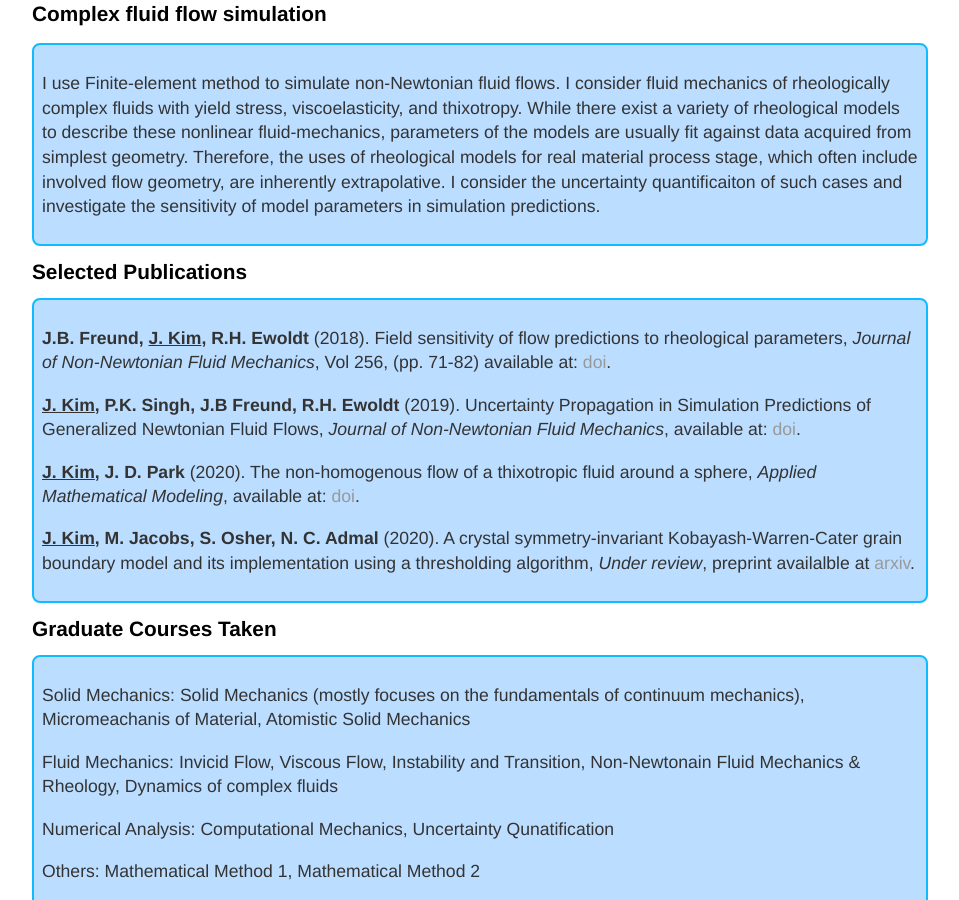
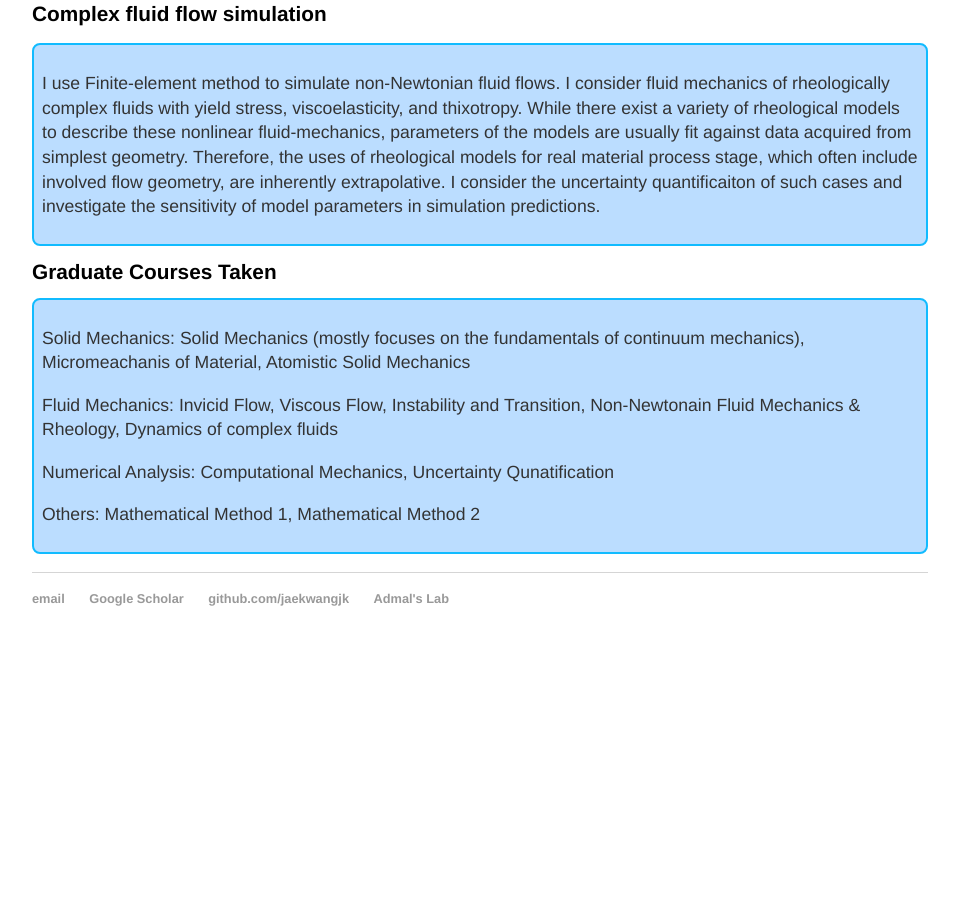
Before and after one commit to jaekwangjk/jaekwangjk.github.io, a Jekyll site: the page built from research.html, in a window 1280 px wide and 900 px high, scrolled down 1078 px. Shown: the whole window, without its empty margins (160-1119 px from the left). Built offline with Jekyll 4.4.1, drawn with Linux system fonts in a browser that asks for light colours; after the commit the page ends 1745 px from its top, so only the background shows below that.

Commit message:
correct pub

```diff
--- a/publication.html
+++ b/publication.html
@@ -6,7 +6,7 @@ title: Jaekwang Kim
 
 	<br>
 
-	<h1>Selected Publications</h1>
+	<h1>Peer Reviewed Journal</h1>
 	<div class="rounded">
 	<p>
 	<strong>J.B. Freund, <u>J. Kim</u>, R.H. Ewoldt</strong>
--- a/research.html
+++ b/research.html
@@ -66,41 +66,6 @@ title: Jaekwang Kim
 	</p></div>
 
 
-	<h1>Selected Publications</h1>
-	<div class="rounded">
-	<p>
-	<strong>J.B. Freund, <u>J. Kim</u>, R.H. Ewoldt</strong>
-	(2018). Field sensitivity of flow predictions to rheological parameters,
-	<em>Journal of Non-Newtonian Fluid Mechanics</em>,
-	Vol 256, (pp. 71-82)
-	available at: <a class="two" href="https://doi.org/10.1016/j.jnnfm.2018.03.013">doi</a>.
-	</p>
-
-	<p>
-	<strong><u>J. Kim</u>, P.K. Singh, J.B Freund, R.H. Ewoldt</strong>
-	(2019). Uncertainty Propagation in Simulation Predictions of Generalized Newtonian Fluid Flows,
-	<em>Journal of Non-Newtonian Fluid Mechanics</em>,
-	available at: <a class="two" href="https://doi.org/10.1016/j.jnnfm.2019.07.002">doi</a>.
-	</p>
-
-	<p>
-	<strong><u>J. Kim</u>, J. D. Park </strong>
-	(2020). The non-homogenous flow of a thixotropic fluid around a sphere,
-	<em> Applied Mathematical Modeling</em>,
-	available at: <a class="two" href="https://doi.org/10.1016/j.apm.2020.02.009">doi</a>.
-	</p>
-
-	<p>
-	<strong><u>J. Kim</u>, M. Jacobs, S. Osher, N. C. Admal</strong>
-	(2020). A crystal symmetry-invariant Kobayash-Warren-Cater grain boundary model
-	and its implementation using a thresholding algorithm,
-	<em>Under review</em>, preprint availalble at <a class="two" href="https://arxiv.org/abs/2102.02773">arxiv</a>.
-	</p>
-
-
-
-	</div>
-
 
 	<h1>Graduate Courses Taken</h1>
 	<div class="rounded">
```
